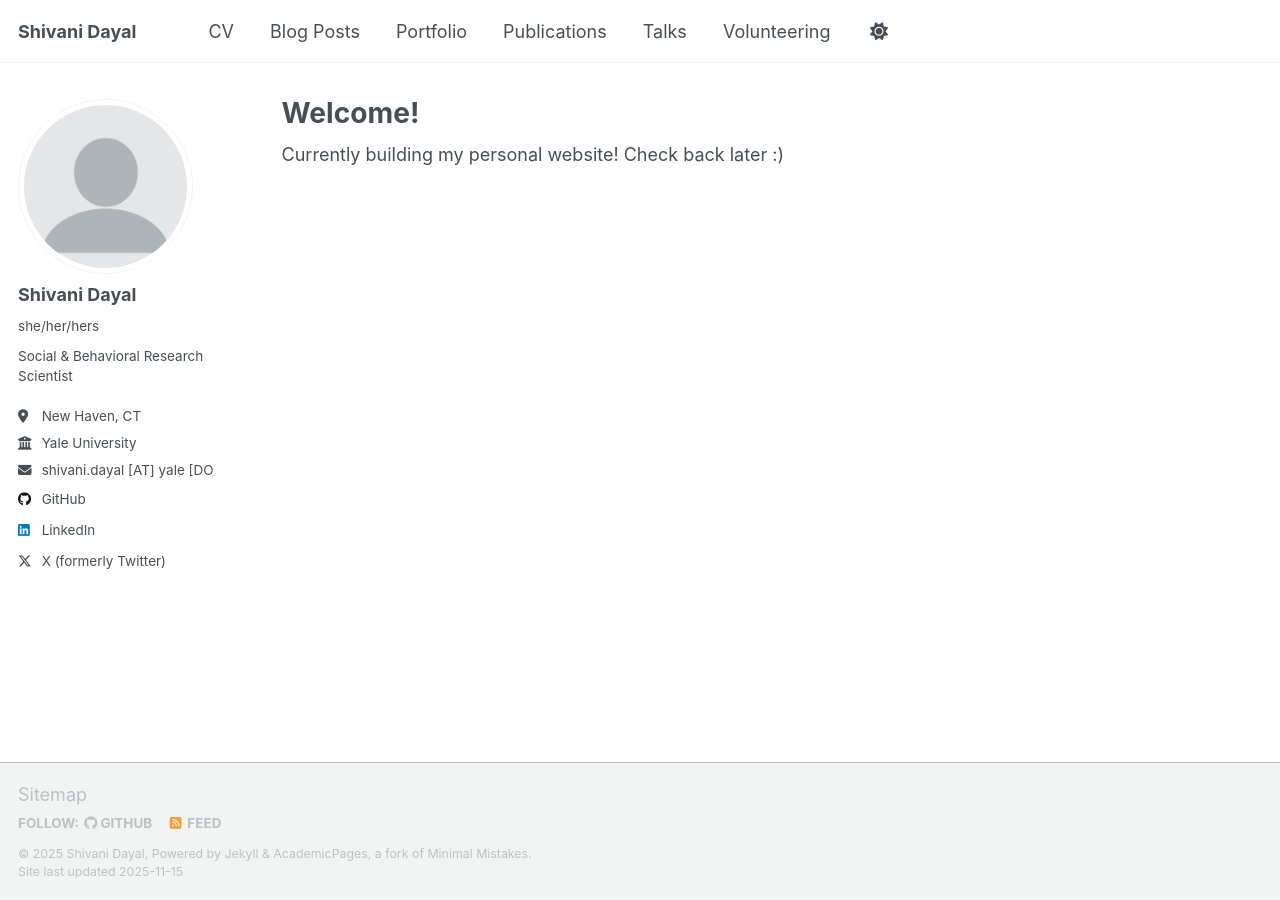
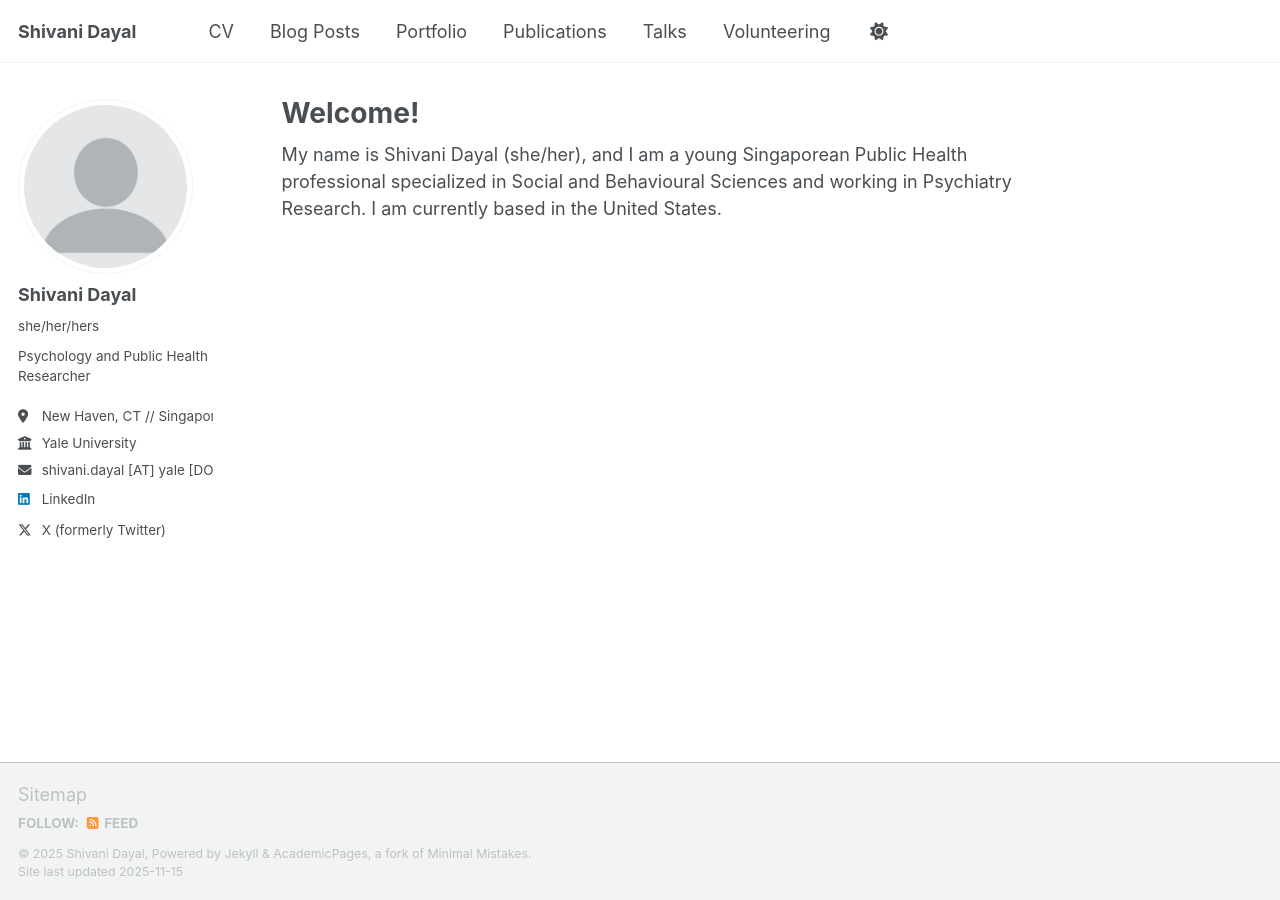
Before and after one commit to sdayal21/sdayal21.github.io, a Jekyll site: the page built from _pages/about.md, in a window 1280 px wide. Built offline with Jekyll 4.4.1, drawn with Linux system fonts in a browser that asks for light colours; a script that is not in the unit is left out.

Commit message:
adding to about; removing github tag

```diff
--- a/_config.yml
+++ b/_config.yml
@@ -26,8 +26,8 @@ author:
   avatar           : "profile.png"
   name             : "Shivani Dayal"
   pronouns         : "she/her/hers"
-  bio              : "Social & Behavioral Research Scientist"
-  location         : "New Haven, CT"
+  bio              : "Psychology and Public Health Researcher"
+  location         : "New Haven, CT  // Singapore, Singapore"
   employer         : "Yale University"
   uri              : # URL
   email            : "obfuscate@yale.edu"
@@ -48,7 +48,7 @@ author:
   bitbucket        : # Username - Update with your username on the site
   codepen          : # Username
   dribbble         : # Username
-  github           : "sdayal21"
+  github           : # "sdayal21"
   kaggle           : # Username
   stackoverflow    : # User number or user number and name (i.e., use "1" or "1/jeff-atwood")
 
--- a/_pages/about.md
+++ b/_pages/about.md
@@ -6,4 +6,4 @@ redirect_from:
   - /about/
   - /about.html
 ---
-Currently building my personal website! Check back later :)
+My name is Shivani Dayal (she/her), and I am a young Singaporean Public Health professional specialized in Social and Behavioural Sciences and working in Psychiatry Research. I am currently based in the United States.
```
